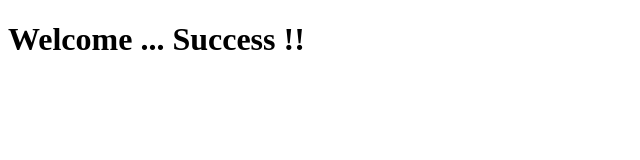
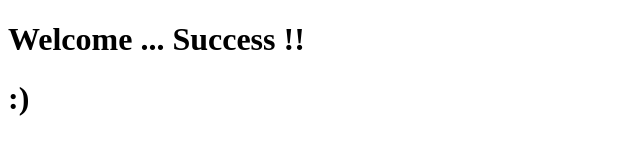
Before and after one commit to phanigithub/DevOps, a plain HTML site: page UI/WelcomePage.html in a window 1280 px wide. Shown: the full height of the page, 0-640 px from the left. Drawn offline with Linux system fonts and the light colour scheme.

Commit message:
DevOps UI App _ 2 :)

```diff
--- a/UI/WelcomePage.html
+++ b/UI/WelcomePage.html
@@ -6,5 +6,6 @@
 </head>
 <body>
  <h1> Welcome ... Success !!</h1>
+ <h1> :) </h1>
 </body>
 </html>
```
